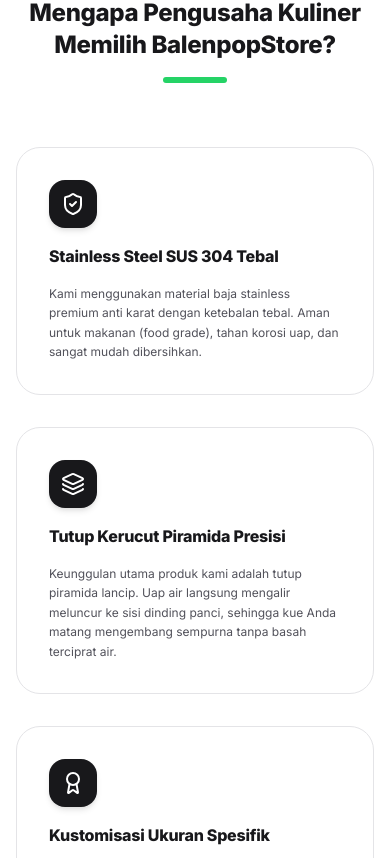
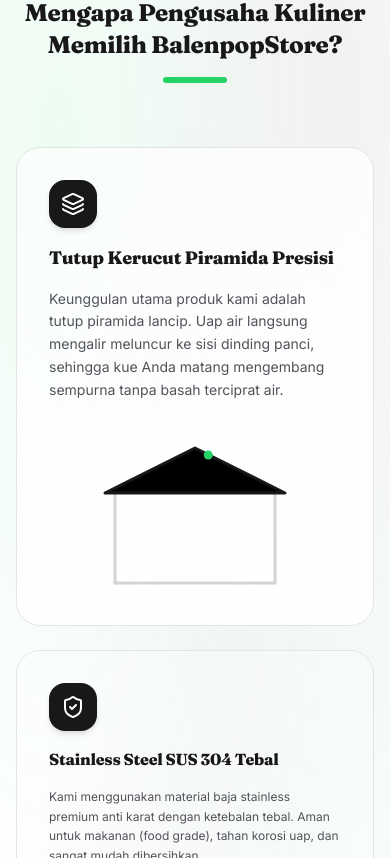
Before and after one commit to arsenioriszaid-tech/Balenpopstore-1, a Next.js app: page / in a window 390 px wide. Shown: the part 1142-2000 px from the top of the page. Built offline with nearby package versions, Linux system fonts and the light colour scheme.

Commit message:
Add files via upload

```diff
--- a/app/page.tsx
+++ b/app/page.tsx
@@ -2,11 +2,13 @@
 
 import React, { useEffect, useState, useRef } from "react";
 import Link from "next/link";
+import { useRouter } from "next/navigation";
 import Header from "@/components/storefront/Header";
 import Footer from "@/components/storefront/Footer";
 import { supabase } from "@/lib/supabase/client";
 import { useCart } from "@/hooks/use-cart";
-import { motion, useScroll, useTransform } from "motion/react";
+import { motion, useScroll, useTransform, useReducedMotion } from "motion/react";
+import { toast } from "sonner";
 import {
   ArrowRight,
   ShieldCheck,
@@ -21,26 +23,139 @@ import {
 } from "lucide-react";
 
 // Fixed steam/particle configuration (kept static so SSR/CSR markup matches)
+// Each wisp is rendered as a soft, elongated, blurred streak rather than a hard
+// dot so it reads clearly as rising steam at real size instead of visual noise.
 const STEAM_PARTICLES = [
-  { left: "8%", top: "70%", size: 6, duration: 6, delay: 0 },
-  { left: "18%", top: "85%", size: 4, duration: 7.5, delay: 0.8 },
-  { left: "82%", top: "78%", size: 5, duration: 6.5, delay: 1.4 },
-  { left: "90%", top: "60%", size: 4, duration: 8, delay: 0.3 },
-  { left: "50%", top: "92%", size: 5, duration: 7, delay: 1.9 },
-  { left: "30%", top: "12%", size: 4, duration: 6.8, delay: 1.1 },
-  { left: "70%", top: "15%", size: 5, duration: 7.2, delay: 0.5 },
-  { left: "95%", top: "35%", size: 3, duration: 6.2, delay: 2.2 },
+  { left: "8%", top: "72%", width: 5, height: 20, duration: 6, delay: 0 },
+  { left: "18%", top: "86%", width: 4, height: 16, duration: 7.5, delay: 0.8 },
+  { left: "82%", top: "80%", width: 5, height: 22, duration: 6.5, delay: 1.4 },
+  { left: "90%", top: "62%", width: 4, height: 16, duration: 8, delay: 0.3 },
+  { left: "50%", top: "94%", width: 6, height: 24, duration: 7, delay: 1.9 },
+  { left: "30%", top: "14%", width: 4, height: 16, duration: 6.8, delay: 1.1 },
+  { left: "70%", top: "17%", width: 5, height: 20, duration: 7.2, delay: 0.5 },
+  { left: "95%", top: "37%", width: 4, height: 14, duration: 6.2, delay: 2.2 },
 ];
 
+// Editorial Premium: variants for Brand Highlights — stagger + gentle scale-in,
+// distinct from the plain vertical fade-up used elsewhere on the page.
+const highlightsContainerVariants = {
+  hidden: {},
+  visible: {
+    transition: {
+      staggerChildren: 0.12,
+      delayChildren: 0.05,
+    },
+  },
+};
+
+const highlightsItemVariants = {
+  hidden: { opacity: 0, scale: 0.95, y: 12 },
+  visible: {
+    opacity: 1,
+    scale: 1,
+    y: 0,
+    transition: { duration: 0.5, ease: "easeOut" as const },
+  },
+};
+
+// Editorial Premium: variants for Category Selection — a different stagger
+// rhythm/easing than Brand Highlights so the two sections feel distinct
+// rather than sharing one copy-pasted reveal.
+const categoryContainerVariants = {
+  hidden: {},
+  visible: {
+    transition: {
+      staggerChildren: 0.08,
+      delayChildren: 0.1,
+    },
+  },
+};
+
+const categoryItemVariants = {
+  hidden: { opacity: 0, x: -14 },
+  visible: {
+    opacity: 1,
+    x: 0,
+    transition: { duration: 0.45, ease: [0.22, 1, 0.36, 1] as const },
+  },
+};
+
+/**
+ * Small inline diagram illustrating the product's actual differentiator: the
+ * pyramid-shaped lid guiding condensation to the wall of the pot instead of
+ * letting it drip back onto the food. Purely decorative/illustrative — no
+ * data dependency — so it can live directly in this file.
+ */
+function PyramidLidDiagram() {
+  const shouldReduceMotion = useReducedMotion();
+
+  return (
+    <svg
+      viewBox="0 0 220 160"
+      className="w-full max-w-[220px] mx-auto"
+      aria-hidden="true"
+    >
+      {/* Pot walls */}
+      <path
+        d="M30 150 L30 60 M190 150 L190 60"
+        stroke="var(--color-border-strong)"
+        strokeWidth="3"
+        strokeLinecap="round"
+        fill="none"
+      />
+      {/* Pyramid lid */}
+      <path
+        d="M20 60 L110 15 L200 60 Z"
+        fill="var(--color-primary-subtle)"
+        stroke="var(--color-primary)"
+        strokeWidth="3"
+        strokeLinejoin="round"
+      />
+      {/* Base / steam chamber */}
+      <path
+        d="M30 150 L190 150"
+        stroke="var(--color-border-strong)"
+        strokeWidth="3"
+        strokeLinecap="round"
+      />
+
+      {/* Droplet sliding from the apex down the slope to the wall, instead
+          of falling straight down onto the food below */}
+      <motion.circle
+        r="4.5"
+        fill="var(--color-accent)"
+        initial={{ offsetDistance: "0%", opacity: 0 }}
+        animate={
+          shouldReduceMotion
+            ? { offsetDistance: "55%", opacity: 0.9 }
+            : {
+                offsetDistance: ["0%", "100%"],
+                opacity: [0, 1, 1, 0],
+              }
+        }
+        transition={
+          shouldReduceMotion
+            ? { duration: 0 }
+            : { duration: 2.4, repeat: Infinity, ease: "easeIn", repeatDelay: 0.6 }
+        }
+        style={{
+          offsetPath: "path('M110 15 L195 60')",
+          offsetRotate: "0deg",
+        }}
+      />
+    </svg>
+  );
+}
+
 export default function HomePage() {
+  const router = useRouter();
   const { addToCart } = useCart();
+  const shouldReduceMotion = useReducedMotion();
   const [categories, setCategories] = useState<any[]>([]);
   const [products, setProducts] = useState<any[]>([]);
   const [isLoading, setIsLoading] = useState(true);
   const [successProductId, setSuccessProductId] = useState<string | null>(null);
-  const [heroImage, setHeroImage] = useState(
-  "https://ixuicwskzakgelmhcfsh.supabase.co/storage/v1/object/public/product-images/hero/hero_main.jpg"
-);
+  const [heroImage, setHeroImage] = useState("/uploads/hero_main.jpg");
 
   // Parallax scroll tracking for the hero section
   const heroRef = useRef<HTMLElement>(null);
@@ -88,6 +203,20 @@ export default function HomePage() {
     addToCart(product, null, 1);
     setSuccessProductId(product.id);
     setTimeout(() => setSuccessProductId(null), 2000);
+
+    // The homepage's product query doesn't fetch product_variants (that only
+    // happens on the product detail page), so we can't reliably know here
+    // whether this product actually has size variants. Rather than silently
+    // locking the customer into a base/null-variant item that might be the
+    // wrong size, surface it explicitly with a one-tap way to pick a variant
+    // on the product page.
+    toast("Ditambahkan ke keranjang (ukuran standar)", {
+      description: `${product.name} masuk keranjang dengan harga dasar. Jika produk ini tersedia dalam beberapa ukuran, silakan sesuaikan di halaman produk.`,
+      action: {
+        label: "Pilih Ukuran",
+        onClick: () => router.push(`/catalog/${product.id}`),
+      },
+    });
   };
 
   return (
@@ -104,11 +233,22 @@ export default function HomePage() {
         ref={heroRef}
         className="relative bg-gradient-to-b from-surface/50 to-white pt-12 pb-20 md:py-28 overflow-hidden border-b border-border-custom"
       >
+        {/* Ambient grain texture — gives the hero a tactile, material surface
+            instead of a flat sterile gradient, evoking brushed steel rather
+            than a generic SaaS backdrop. Sits behind everything else. */}
+        <div className="absolute inset-0 z-0 bg-grain opacity-40 pointer-events-none" />
+
         {/* Animated Gradient Blob - moves very slowly, drifts with scroll */}
         <motion.div
           className="absolute top-[-20%] right-[-10%] w-[55%] h-[65%] rounded-full blur-3xl"
           style={{ y: heroBlobY }}
-          animate={{
+          animate={
+            shouldReduceMotion
+              ? {
+                  background:
+                    "radial-gradient(circle at 40% 40%, rgba(217,119,87,0.12), rgba(31,41,55,0.05) 60%)",
+                }
+              : {
                   background: [
                     "radial-gradient(circle at 30% 30%, rgba(217,119,87,0.10), rgba(31,41,55,0.05) 60%)",
                     "radial-gradient(circle at 70% 40%, rgba(217,119,87,0.14), rgba(31,41,55,0.06) 60%)",
@@ -116,12 +256,13 @@ export default function HomePage() {
                     "radial-gradient(circle at 30% 30%, rgba(217,119,87,0.10), rgba(31,41,55,0.05) 60%)",
                   ],
                   scale: [1, 1.08, 0.97, 1],
-          }}
-          transition={{
-            duration: 26,
-            repeat: Infinity,
-            ease: "easeInOut",
-          }}
+                }
+          }
+          transition={
+            shouldReduceMotion
+              ? { duration: 0 }
+              : { duration: 26, repeat: Infinity, ease: "easeInOut" }
+          }
         />
 
         <div className="mx-auto max-w-7xl px-4 sm:px-6 lg:px-8 relative z-10">
@@ -144,7 +285,7 @@ export default function HomePage() {
                 whileInView={{ opacity: 1, y: 0 }}
                 viewport={{ once: true, amount: 0.6 }}
                 transition={{ duration: 0.7, ease: "easeOut", delay: 0.1 }}
-                className="font-sans text-3xl sm:text-4xl lg:text-5xl font-extrabold tracking-tight text-primary leading-tight"
+                className="font-display text-3xl sm:text-4xl lg:text-5xl font-extrabold tracking-tight text-primary leading-tight"
               >
                 Klakat Kukusan Stainless <span className="text-transparent bg-clip-text bg-gradient-to-r from-primary to-accent">Kualitas Juara</span> Untuk UMKM Kuliner
               </motion.h1>
@@ -188,31 +329,42 @@ export default function HomePage() {
 
             {/* Hero Visual Showcase */}
             <div className="lg:col-span-5 relative flex justify-center">
-              {/* Floating steam particles around the product image */}
+              {/* Floating steam wisps around the product image — soft,
+                  elongated, blurred streaks that read as rising steam
+                  rather than tiny floating dots */}
               <div className="pointer-events-none absolute inset-0 z-20">
                 {STEAM_PARTICLES.map((p, i) => (
                   <motion.span
                     key={i}
-                    className="absolute rounded-full bg-white/70 blur-[1px]"
+                    className="absolute rounded-full bg-gradient-to-t from-white/0 via-white/70 to-white/0 blur-[2px]"
                     style={{
                       left: p.left,
                       top: p.top,
-                      width: p.size,
-                      height: p.size,
+                      width: p.width,
+                      height: p.height,
                     }}
-                    initial={{ opacity: 0, y: 0 }}
-                    animate={{
-                      opacity: [0, 0.8, 0],
-                      y: [-4, -46],
-                      x: [0, i % 2 === 0 ? 8 : -8, 0],
-                      scale: [0.8, 1.1, 0.6],
-                    }}
-                    transition={{
+                    initial={{ opacity: 0, y: 0, scaleY: 1 }}
+                    animate={
+                      shouldReduceMotion
+                        ? { opacity: 0.35, scaleY: 1.2 }
+                        : {
+                            opacity: [0, 0.75, 0],
+                            y: [-6, -58],
+                            x: [0, i % 2 === 0 ? 10 : -10, 0],
+                            scaleY: [1, 1.8, 1.4],
+                            scaleX: [1, 0.6, 0.4],
+                          }
+                    }
+                    transition={
+                      shouldReduceMotion
+                        ? { duration: 0 }
+                        : {
                             duration: p.duration,
                             delay: p.delay,
                             repeat: Infinity,
                             ease: "easeInOut",
-                    }}
+                          }
+                    }
                   />
                 ))}
               </div>
@@ -250,52 +402,77 @@ export default function HomePage() {
       </section>
 
       {/* Brand Highlights (Why Choose Us) */}
-      <section className="py-20 bg-white">
-        <div className="mx-auto max-w-7xl px-4 sm:px-6 lg:px-8">
+      <section className="relative py-20 bg-white overflow-hidden">
+        <div className="absolute inset-0 bg-mesh-soft pointer-events-none" />
+        <div className="mx-auto max-w-7xl px-4 sm:px-6 lg:px-8 relative z-10">
           <div className="text-center max-w-3xl mx-auto space-y-3 mb-16">
             <span className="text-xs font-mono font-bold tracking-widest text-text-secondary uppercase">
               KUALITAS BAHAN & DESAIN UNGGUL
             </span>
-            <h2 className="font-sans text-2xl md:text-3xl font-extrabold text-primary">
+            <h2 className="font-display text-2xl md:text-3xl font-extrabold text-primary">
               Mengapa Pengusaha Kuliner Memilih BalenpopStore?
             </h2>
             <div className="h-1.5 w-16 bg-accent mx-auto rounded-full mt-4" />
           </div>
 
-          <div className="grid grid-cols-1 md:grid-cols-3 gap-8">
-            {/* Highlight 1 */}
-            <div className="p-8 border border-border-custom rounded-2xl hover:border-border-strong hover:shadow-md transition-all space-y-4 bg-surface/30">
+          <motion.div
+            variants={highlightsContainerVariants}
+            initial="hidden"
+            whileInView="visible"
+            viewport={{ once: true, amount: 0.3 }}
+            className="space-y-6"
+          >
+            {/* Headline feature: Pyramid Lid — the product's actual unique
+                differentiator, elevated with its own full-width treatment
+                and an illustrative diagram instead of sharing equal weight
+                with the two supporting facts below. */}
+            <motion.div
+              variants={highlightsItemVariants}
+              className="grid grid-cols-1 md:grid-cols-5 items-center gap-8 p-8 md:p-10 border border-border-custom rounded-2xl bg-gradient-to-br from-surface/60 to-white hover:border-border-strong hover:shadow-md transition-all"
+            >
+              <div className="md:col-span-3 space-y-4">
+                <div className="h-12 w-12 bg-primary text-white rounded-xl flex items-center justify-center shadow-md">
+                  <Layers className="h-6 w-6" />
+                </div>
+                <h3 className="font-display text-lg md:text-xl font-extrabold text-primary">Tutup Kerucut Piramida Presisi</h3>
+                <p className="text-text-secondary text-sm leading-relaxed max-w-md">
+                  Keunggulan utama produk kami adalah tutup piramida lancip. Uap air langsung mengalir meluncur ke sisi dinding panci, sehingga kue Anda matang mengembang sempurna tanpa basah terciprat air.
+                </p>
+              </div>
+              <div className="md:col-span-2 flex justify-center">
+                <PyramidLidDiagram />
+              </div>
+            </motion.div>
+
+            {/* Supporting facts */}
+            <div className="grid grid-cols-1 md:grid-cols-2 gap-6">
+              <motion.div
+                variants={highlightsItemVariants}
+                className="p-8 border border-border-custom rounded-2xl hover:border-border-strong hover:shadow-md transition-all space-y-4 bg-surface/30"
+              >
                 <div className="h-12 w-12 bg-primary text-white rounded-xl flex items-center justify-center shadow-md">
                   <ShieldCheck className="h-6 w-6" />
                 </div>
-              <h3 className="font-sans text-base font-extrabold text-primary">Stainless Steel SUS 304 Tebal</h3>
+                <h3 className="font-display text-base font-extrabold text-primary">Stainless Steel SUS 304 Tebal</h3>
                 <p className="text-text-secondary text-xs leading-relaxed">
                   Kami menggunakan material baja stainless premium anti karat dengan ketebalan tebal. Aman untuk makanan (food grade), tahan korosi uap, dan sangat mudah dibersihkan.
                 </p>
-            </div>
+              </motion.div>
 
-            {/* Highlight 2 */}
-            <div className="p-8 border border-border-custom rounded-2xl hover:border-border-strong hover:shadow-md transition-all space-y-4 bg-surface/30">
-              <div className="h-12 w-12 bg-primary text-white rounded-xl flex items-center justify-center shadow-md">
-                <Layers className="h-6 w-6" />
-              </div>
-              <h3 className="font-sans text-base font-extrabold text-primary">Tutup Kerucut Piramida Presisi</h3>
-              <p className="text-text-secondary text-xs leading-relaxed">
-                Keunggulan utama produk kami adalah tutup piramida lancip. Uap air langsung mengalir meluncur ke sisi dinding panci, sehingga kue Anda matang mengembang sempurna tanpa basah terciprat air.
-              </p>
-            </div>
-
-            {/* Highlight 3 */}
-            <div className="p-8 border border-border-custom rounded-2xl hover:border-border-strong hover:shadow-md transition-all space-y-4 bg-surface/30">
+              <motion.div
+                variants={highlightsItemVariants}
+                className="p-8 border border-border-custom rounded-2xl hover:border-border-strong hover:shadow-md transition-all space-y-4 bg-surface/30"
+              >
                 <div className="h-12 w-12 bg-primary text-white rounded-xl flex items-center justify-center shadow-md">
                   <Award className="h-6 w-6" />
                 </div>
-              <h3 className="font-sans text-base font-extrabold text-primary">Kustomisasi Ukuran Spesifik</h3>
+                <h3 className="font-display text-base font-extrabold text-primary">Kustomisasi Ukuran Spesifik</h3>
                 <p className="text-text-secondary text-xs leading-relaxed">
                   Butuh klakat dengan ukuran khusus untuk oven raksasa, kompor industri, atau restoran katering? Kami memproduksi pesanan custom dengan hitungan ukuran yang presisi dan harga bersaing.
                 </p>
+              </motion.div>
             </div>
-          </div>
+          </motion.div>
         </div>
       </section>
 
@@ -308,7 +485,7 @@ export default function HomePage() {
               <span className="text-xs font-mono font-bold tracking-widest text-text-secondary uppercase">
                 PRODUK ANDALAN TERBAIK
               </span>
-              <h2 className="font-sans text-2xl md:text-3xl font-extrabold text-primary">
+              <h2 className="font-display text-2xl md:text-3xl font-extrabold text-primary">
                 Koleksi Pilihan BalenpopStore
               </h2>
             </div>
@@ -405,29 +582,44 @@ export default function HomePage() {
       </section>
 
       {/* Category Selection Grid */}
-      <section className="py-20 bg-white">
-        <div className="mx-auto max-w-7xl px-4 sm:px-6 lg:px-8">
+      <section className="relative py-20 bg-white overflow-hidden">
+        <div className="absolute inset-0 bg-mesh-soft pointer-events-none" />
+        <div className="mx-auto max-w-7xl px-4 sm:px-6 lg:px-8 relative z-10">
           <div className="text-center max-w-3xl mx-auto space-y-2 mb-12">
             <span className="text-xs font-mono font-bold tracking-widest text-text-secondary uppercase">
               PENGELOMPOKAN PRODUK
             </span>
-            <h2 className="font-sans text-2xl md:text-3xl font-extrabold text-primary">
+            <h2 className="font-display text-2xl md:text-3xl font-extrabold text-primary">
               Kategori Alat Dapur & Kukusan
             </h2>
           </div>
 
-          <div className="grid grid-cols-1 sm:grid-cols-3 gap-6">
+          <motion.div
+            variants={categoryContainerVariants}
+            initial="hidden"
+            whileInView="visible"
+            viewport={{ once: true, amount: 0.3 }}
+            className="grid grid-cols-1 sm:grid-cols-3 gap-6"
+          >
             {categories.map((cat, idx) => (
+              <motion.div key={cat.id || idx} variants={categoryItemVariants}>
                 <Link
-                key={cat.id || idx}
                   href={`/catalog?category=${cat.id}`}
                   className="group relative p-8 border border-border-custom rounded-2xl overflow-hidden hover:border-border-strong hover:shadow-md transition-all flex flex-col justify-between h-48 bg-surface/20"
                 >
-                <div className="absolute top-0 right-0 p-8 text-neutral-300 group-hover:text-accent transition-colors">
-                  <span className="font-mono text-5xl font-black">0{idx + 1}</span>
-                </div>
+                  <motion.div
+                    className="absolute top-0 right-0 p-8 text-neutral-300 origin-top-right"
+                    whileHover={
+                      shouldReduceMotion
+                        ? undefined
+                        : { scale: 1.12, x: -4, y: 4, color: "var(--color-accent)" }
+                    }
+                    transition={{ duration: 0.3, ease: "easeOut" }}
+                  >
+                    <span className="font-mono text-5xl font-black group-hover:text-accent transition-colors">0{idx + 1}</span>
+                  </motion.div>
                   <div className="relative z-10 space-y-2 max-w-[200px]">
-                  <h3 className="font-sans text-lg font-extrabold text-primary group-hover:text-accent transition-colors">
+                    <h3 className="font-display text-lg font-extrabold text-primary group-hover:text-accent transition-colors">
                       {cat.name}
                     </h3>
                     <p className="text-text-secondary text-xs line-clamp-2">
@@ -439,8 +631,9 @@ export default function HomePage() {
                     <ArrowRight className="h-3.5 w-3.5" />
                   </span>
                 </Link>
+              </motion.div>
             ))}
-          </div>
+          </motion.div>
         </div>
       </section>
 
@@ -455,7 +648,7 @@ export default function HomePage() {
               <span className="bg-accent text-primary text-[10px] font-mono font-black px-3 py-1 rounded-full uppercase tracking-widest">
                 Kustomisasi Ukuran & Katering
               </span>
-              <h2 className="font-sans text-2xl md:text-3.5xl font-extrabold leading-tight tracking-tight text-white">
+              <h2 className="font-display text-2xl md:text-3.5xl font-extrabold leading-tight tracking-tight text-white">
                 Ingin Pesan Ukuran Custom Sesuai Kebutuhan Dapur Anda?
               </h2>
               <p className="text-neutral-300 text-xs md:text-sm leading-relaxed">
```
Lines whose indentation alone changed are shown as unchanged.
